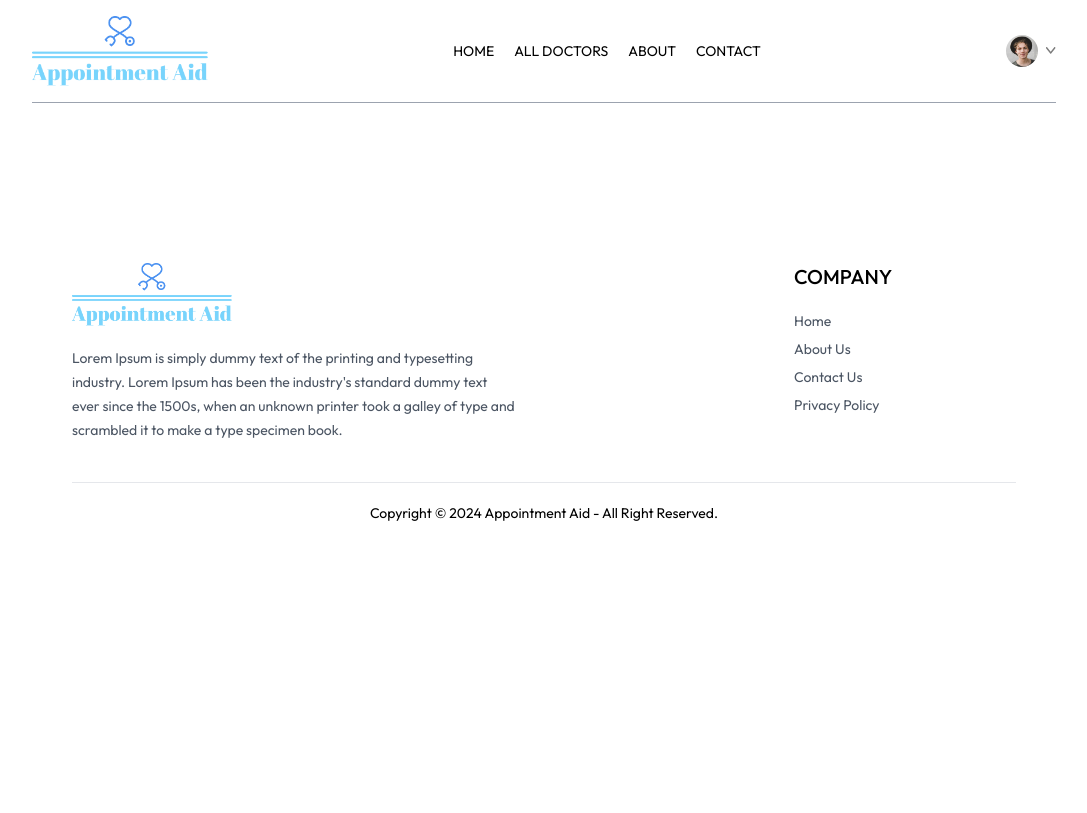
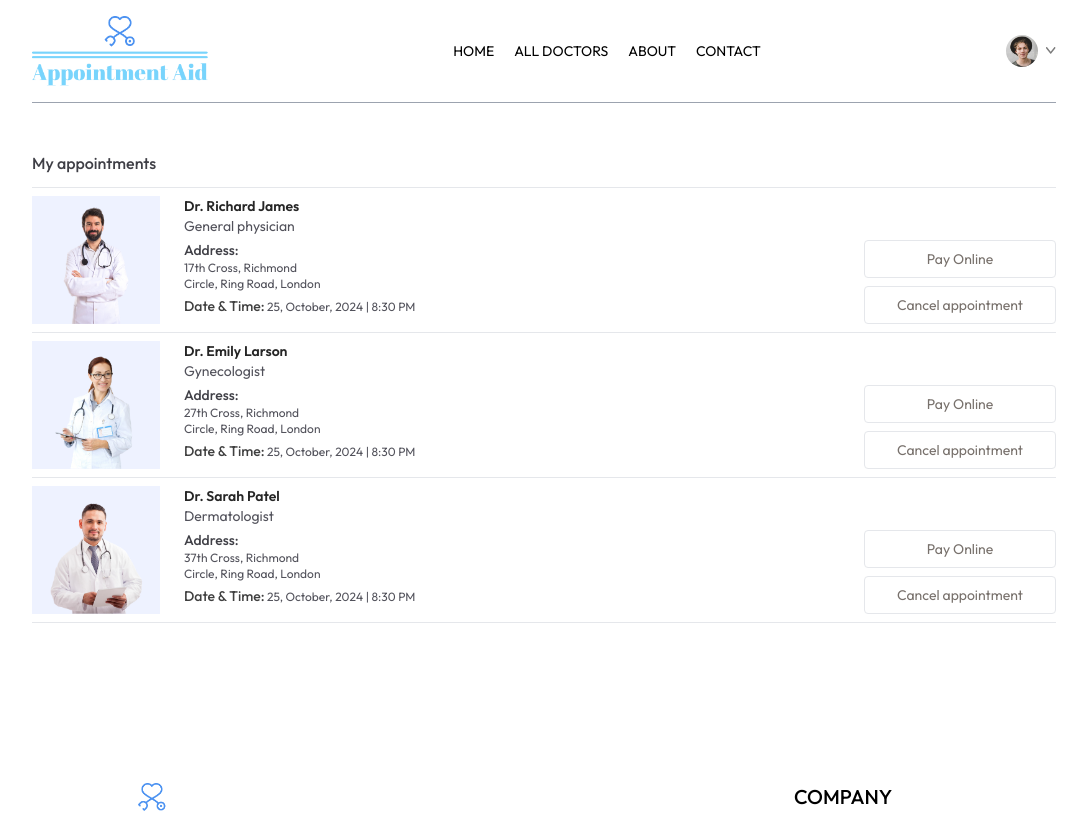
Before and after one commit to AntonioBlazz/appointment-aid, a React (Vite) app in the folder frontend/: page /my-appointments in a window 1280 px wide. Shown: the top 813 px of the page, without its empty margins (96-1183 px from the left). Built offline with nearby package versions, Linux system fonts and the light colour scheme.

Commit message:
my appointments

```diff
--- a/frontend/src/pages/MyAppointments.jsx
+++ b/frontend/src/pages/MyAppointments.jsx
@@ -1,9 +1,35 @@
-import React from 'react'
+import React, { useContext } from 'react'
+import { AppContext } from '../context/AppContext'
 
 const MyAppointments = () => {
+
+  const { doctors } = useContext(AppContext)
+
   return (
     <div>
-
+        <p className='pb-3 mt-12 font-medium text-zinc-700 border-b'>My appointments</p>
+        <div>
+          {doctors.slice(0,3).map((item,index)=>(
+            <div className='grid grid-cols-[1fr_2fr] gap-4 sm:flex sm:gap-6 py-2 border-b' key={index}>
+              <div>
+                <img className='w-32 bg-indigo-50' src={item.image} alt="" />
+              </div>
+              <div className='flex-1 text-sm text-zinc-600'>
+                <p className='text-neutral-800 font-semibold'>{item.name}</p>
+                <p>{item.speciality}</p>
+                <p className='text-zinc-700 font-medium mt-1'>Address:</p>
+                <p className='text-xs'>{item.address.line1}</p>
+                <p className='text-xs'>{item.address.line2}</p>
+                <p className='text-xs mt-1'><span className='text-sm text-neutral-700 font-medium'>Date & Time:</span> 25, October, 2024 | 8:30 PM </p>
+              </div>
+              <div></div>
+              <div className='flex flex-col gap-2 justify-end'>
+                <button className='text-sm text-stone-500 text-center sm:min-w-48 py-2 border rounded hover:bg-primary hover:text-white transition-all duration-300'>Pay Online</button>
+                <button className='text-sm text-stone-500 text-center sm:min-w-48 py-2 border rounded hover:bg-red-600 hover:text-white transition-all duration-300'>Cancel appointment</button>
+              </div>
+            </div>
+          ))}
+        </div>
     </div>
   )
 }
```
